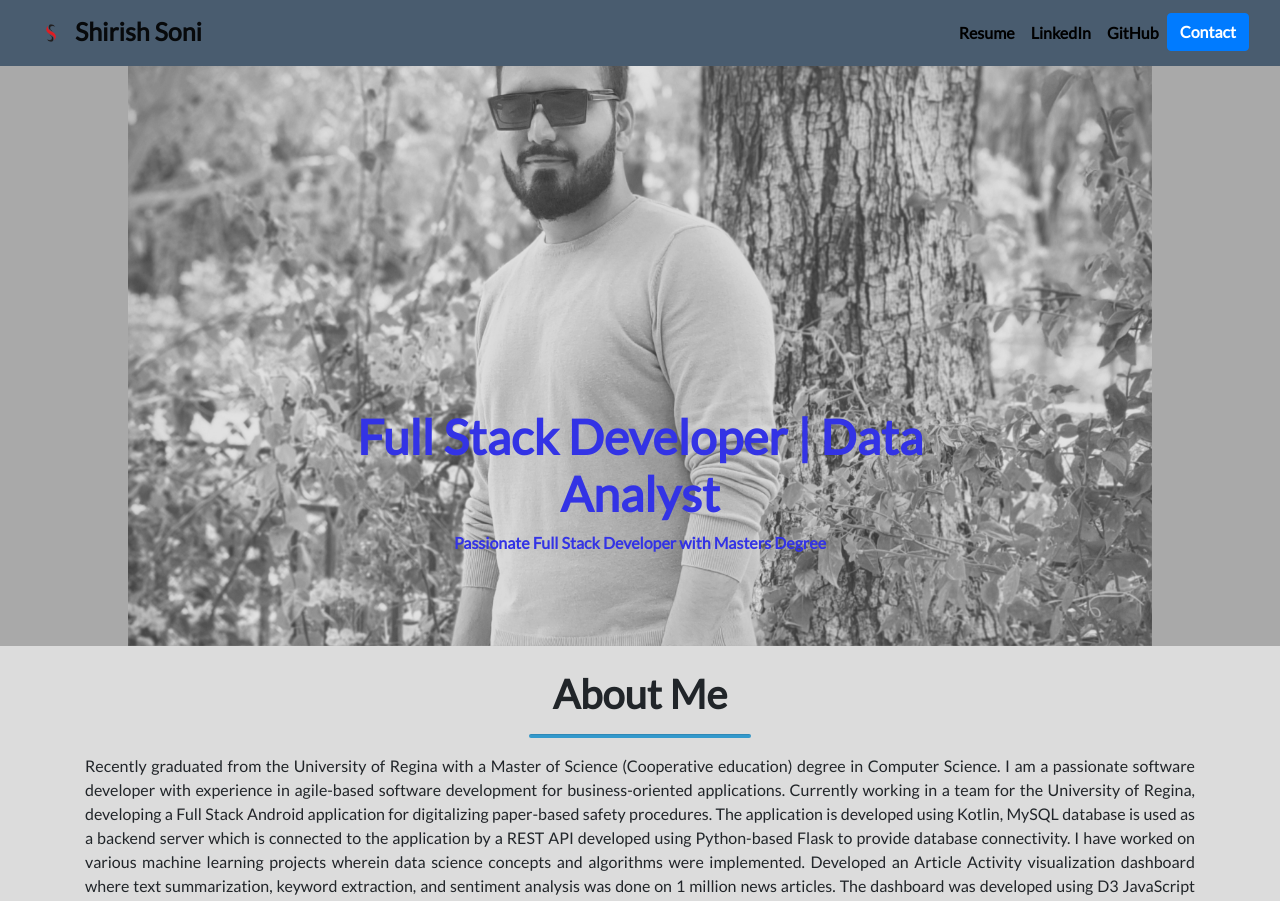
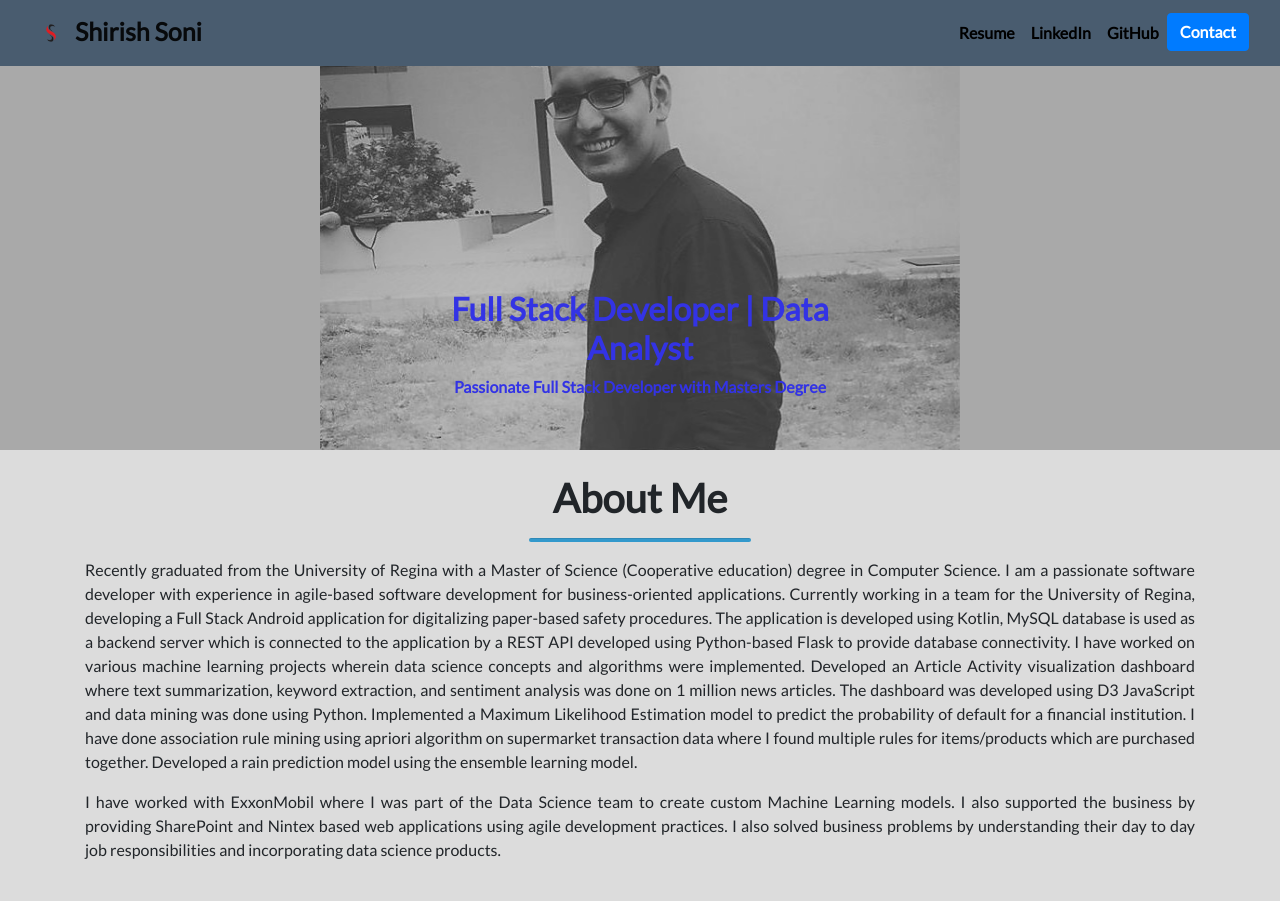
Before and after one commit to shirishsoni/portfolio, a Django app: page / in a window 1280 px wide. Shown: the top 901 px of the page. Run offline with Django 3.2, Linux system fonts and the light colour scheme; data that the repository does not hold is empty; some libraries are stand-ins or nearby versions.

Commit message:
profile photo update and carousel width reduced

```diff
--- a/portfolio/static/portfolio/custom.css
+++ b/portfolio/static/portfolio/custom.css
@@ -98,7 +98,7 @@ hr {
 }
 
 .h1font {
-  font-size: 3rem;
+  font-size: 2rem;
 }
 
 .carousel-caption {
@@ -108,7 +108,7 @@ hr {
 
 .carousel-inner {
   opacity: 70%;
-  width: 80%;
+  width: 50%;
   margin: 0 auto;
 }
 
--- a/portfolio/templates/portfolio/home.html
+++ b/portfolio/templates/portfolio/home.html
@@ -48,7 +48,7 @@
 <section id='carousel'>
   <div id="carouselExampleSlidesOnly" class="carousel slide" data-ride="carousel">
     <div class="carousel-inner">
-      <div class="carousel-item active">
+      <div class="carousel-item active center">
         <img src="{% static 'portfolio/Profile.jpg' %}" class="d-block w-100" alt="...">
         <div class="carousel-caption d-none d-md-block">
           <h1 class="animated fadeInDown h1font" style="color:blue; font-weight:bold;">Full Stack Developer | Data Analyst</h1>
```
Also changed, not shown: portfolio/static/portfolio/Profile.jpg.
